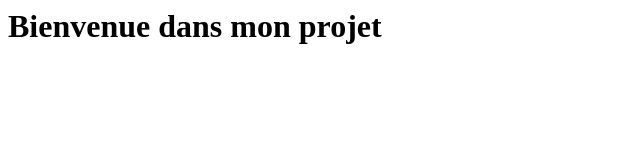
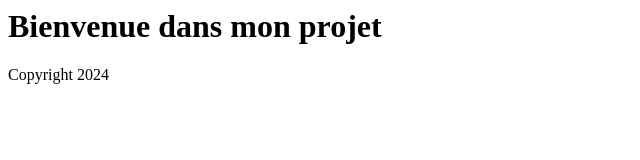
Before and after one commit to Rekuiem84/mon-projet-josh, a plain HTML site: page index.html in a window 1280 px wide. Shown: the whole page, without its empty margins (0-640 px from the left). Drawn offline with Linux system fonts and the light colour scheme.

Commit message:
feature/footer : ajout du Copyright

```diff
--- a/index.html
+++ b/index.html
@@ -1,3 +1,6 @@
 <header>
   <h1>Bienvenue dans mon projet</h1>
 </header>
+<footer>
+  Copyright 2024
+</footer>
```
